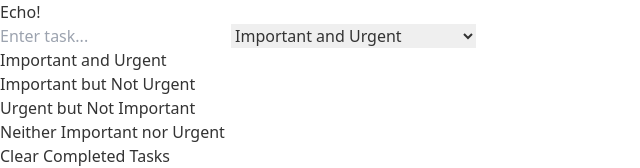
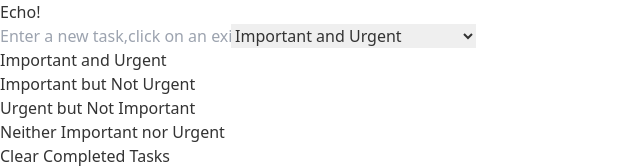
Before and after one commit to gupta-nu/echo, a React (Vite) app: page / in a window 1280 px wide. Shown: the top 168 px of the page, without its empty margins (0-640 px from the left). Built offline with nearby package versions, Linux system fonts and the light colour scheme.

Commit message:
small changes

```diff
--- a/src/App.jsx
+++ b/src/App.jsx
@@ -147,7 +147,7 @@ const App = () => {
               <input
                 type="text"
                 className="w-20 p-1 border-none outline-none text-gray-800 text-xs"
-                placeholder="Enter task..."
+                placeholder="Enter a new task,click on an existing task to mark it completed,and double click to edit,drag and drop tasks from each category as needed"
                 value={task}
                 onChange={(e) => setTask(e.target.value)}
                 onKeyDown={handleKeyDown}
```
